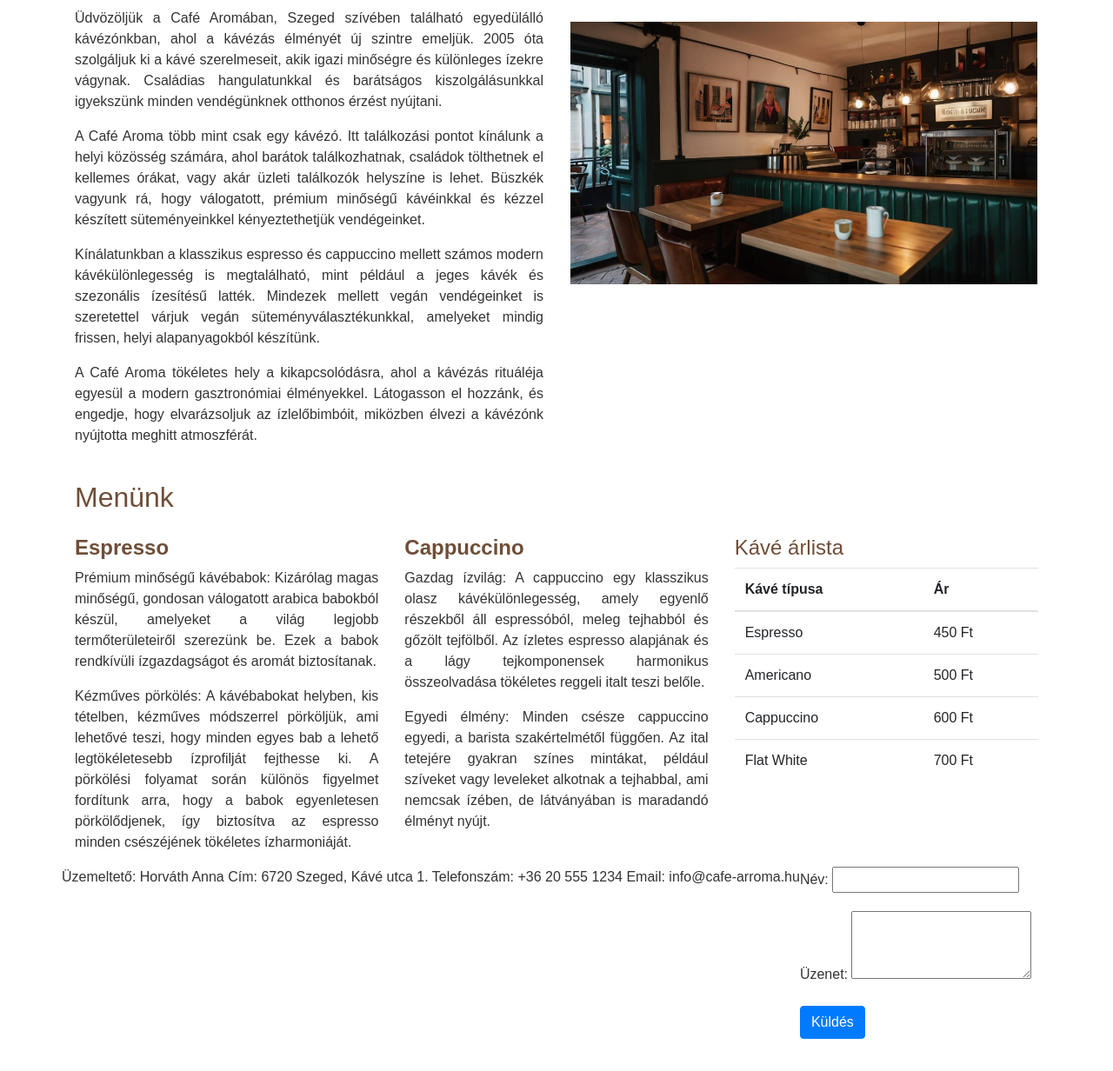
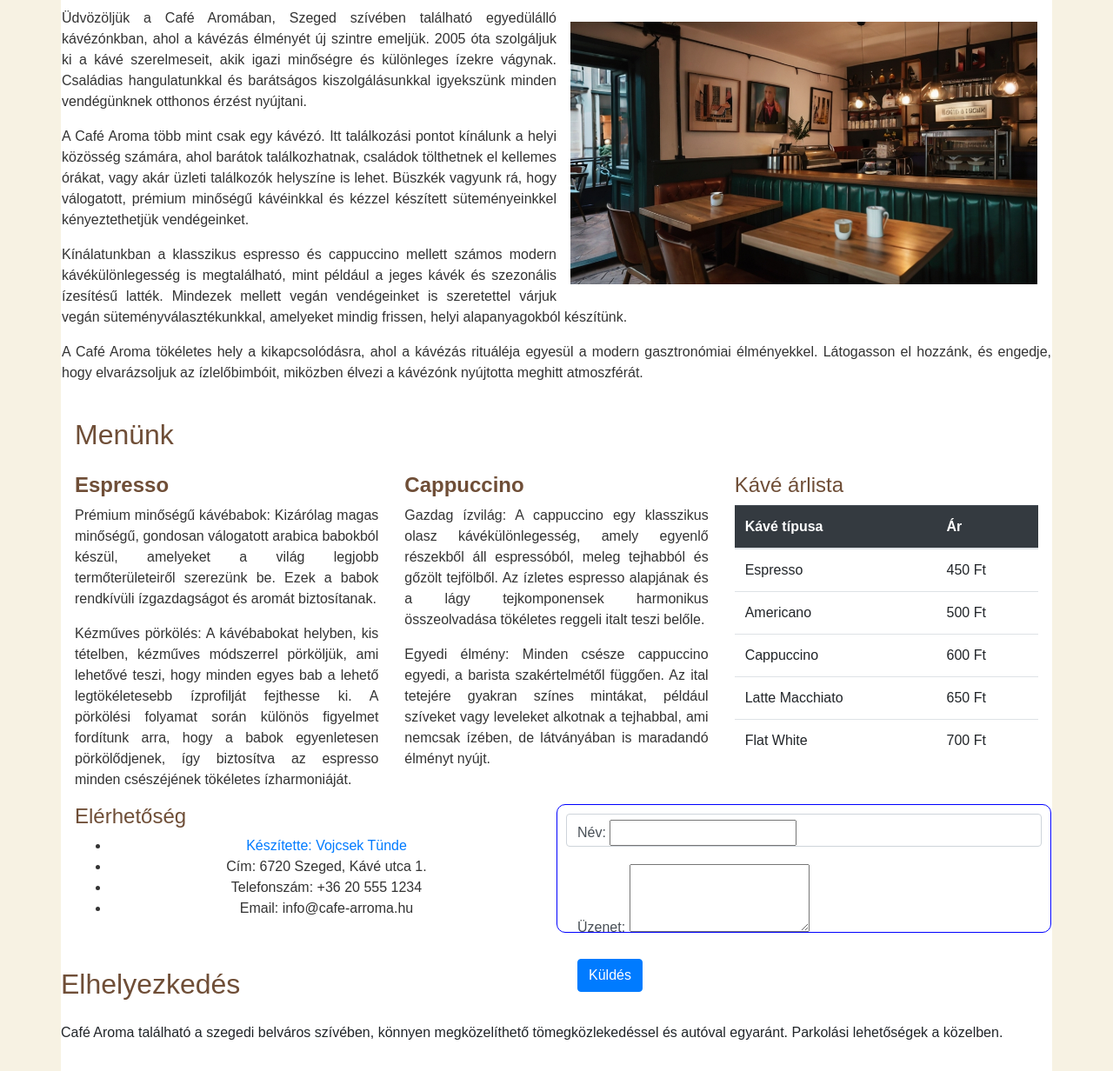
Before and after one commit to VojcsekTunde/CafeAroma, a plain HTML site: page index.html in a window 1280 px wide. Shown: the part 449-1681 px from the top of the page at 87% size. Drawn offline with Linux system fonts and the light colour scheme; grey boxes are pictures that could not be loaded.

Commit message:
Tizennyolcas

```diff
--- a/cafe.css
+++ b/cafe.css
@@ -1,5 +1,11 @@
 body {
     font-family: 'Arial', sans-serif;
+    background-color: #f7f2e3;
+}
+
+.interior img{
+    width: 50%;
+    float: right;
 }
 
 header {
@@ -9,7 +15,7 @@ header {
     background-size: cover;
     align-items: center;
     justify-content: center;
-}
+    background-image: url("./images/coffee_beans.jpg");}
 
 
 .navbar .nav-link {
@@ -40,3 +46,9 @@ img {
     max-width: 100%;
     height: auto;
 }
+
+.urlap{
+    border:1px solid blue;
+    border-radius: 10px;
+    padding: 10px!important;
+}
--- a/index.html
+++ b/index.html
@@ -37,16 +37,14 @@
         <article class="p-3">
             <h2 class="my-4">Üdvözöljük a Café Aromában!</h2>
             <div class="row">
-                <div class="col-lg-6">
-                <div class="text-justify">
+                <div class="">
+                <div class="text-justify interior">
+                    <img src="./images/interior.jpg" class="p-3" alt="„Café Aroma kávézó”" title="„Café Aroma kávézó”">
                     <p>Üdvözöljük a Café Aromában, Szeged szívében található egyedülálló kávézónkban, ahol a kávézás élményét új szintre emeljük. 2005 óta szolgáljuk ki a kávé szerelmeseit, akik igazi minőségre és különleges ízekre vágynak. Családias hangulatunkkal és barátságos kiszolgálásunkkal igyekszünk minden vendégünknek otthonos érzést nyújtani. </p>
                     <p>  A Café Aroma több mint csak egy kávézó. Itt találkozási pontot kínálunk a helyi közösség számára, ahol barátok találkozhatnak, családok tölthetnek el kellemes órákat, vagy akár üzleti találkozók helyszíne is lehet. Büszkék vagyunk rá, hogy válogatott, prémium minőségű kávéinkkal és kézzel készített süteményeinkkel kényeztethetjük vendégeinket.</p>
                     <p> Kínálatunkban a klasszikus espresso és cappuccino mellett számos modern kávékülönlegesség is megtalálható, mint például a jeges kávék és szezonális ízesítésű latték. Mindezek mellett vegán vendégeinket is szeretettel várjuk vegán süteményválasztékunkkal, amelyeket mindig frissen, helyi alapanyagokból készítünk.</p>
                     <p> A Café Aroma tökéletes hely a kikapcsolódásra, ahol a kávézás rituáléja egyesül a modern gasztronómiai élményekkel. Látogasson el hozzánk, és engedje, hogy elvarázsoljuk az ízlelőbimbóit, miközben élvezi a kávézónk nyújtotta meghitt atmoszférát.</p>
                     </div>
-                </div>
-                <div class="col-lg-6 p-3">
-                    <img src="./images/interior.jpg" alt="„Café Aroma kávézó”" title="„Café Aroma kávézó”">
                 </div>
             </div>
 
@@ -80,7 +78,7 @@
                 <div class="col-xl-4 col-lg-4 col-md-6 text-justify">
                     <h4>Kávé árlista</h4>
                     <table class="table">
-                        <thead>
+                        <thead class="table-dark text-white">
                             <tr>
                                 <th>Kávé típusa</th>
                                 <th>Ár</th>
@@ -100,6 +98,10 @@
                                 <td>600 Ft</td>
                             </tr>
                             <tr>
+                                <td>Latte Macchiato</td>
+                                <td>650 Ft</td>
+                            </tr>
+                            <tr>
                                 <td>Flat White</td>
                                 <td>700 Ft</td>
                             </tr>
@@ -109,18 +111,19 @@
             </div>
 
             <!-- Elérhetőségek -->
-
-
             <div class="row">
-                <div>
-                    Üzemeltető: Horváth Anna
-                    Cím: 6720 Szeged, Kávé utca 1.
-                    Telefonszám: +36 20 555 1234
-                    Email: info@cafe-arroma.hu
+                <div class="col-lg-6">
+                    <h4>Elérhetőség</h4>
+                    <ul class="text-center">
+                        <li> <a href="a https://bankitatabanya.hu/">Készítette: Vojcsek Tünde </a> </li>
+                        <li> Cím: 6720 Szeged, Kávé utca 1.</li>
+                        <li>   Telefonszám: +36 20 555 1234</li>
+                        <li>Email: info@cafe-arroma.hu</li>
+                    </ul>
                 </div>
                 <!-- Üzenetküldő űrlap -->
-                <div>
-                    <form>
+                <div class="col-lg-6 urlap">
+                    <form class="form-control">
                         <div class="form-group">
                             <label for="name">Név:</label>
                             <input type="text" id="name" required>
@@ -148,9 +151,10 @@
         </div>
         <!-- Lábléc -->
         <footer class="p-2">
-
+                <a href="a https://bankitatabanya.hu/" target="_blank"></a>
         </footer>
     </div>
+    <script src="bootstrap.min.js"></script>
 </body>
 
 </html>
```
